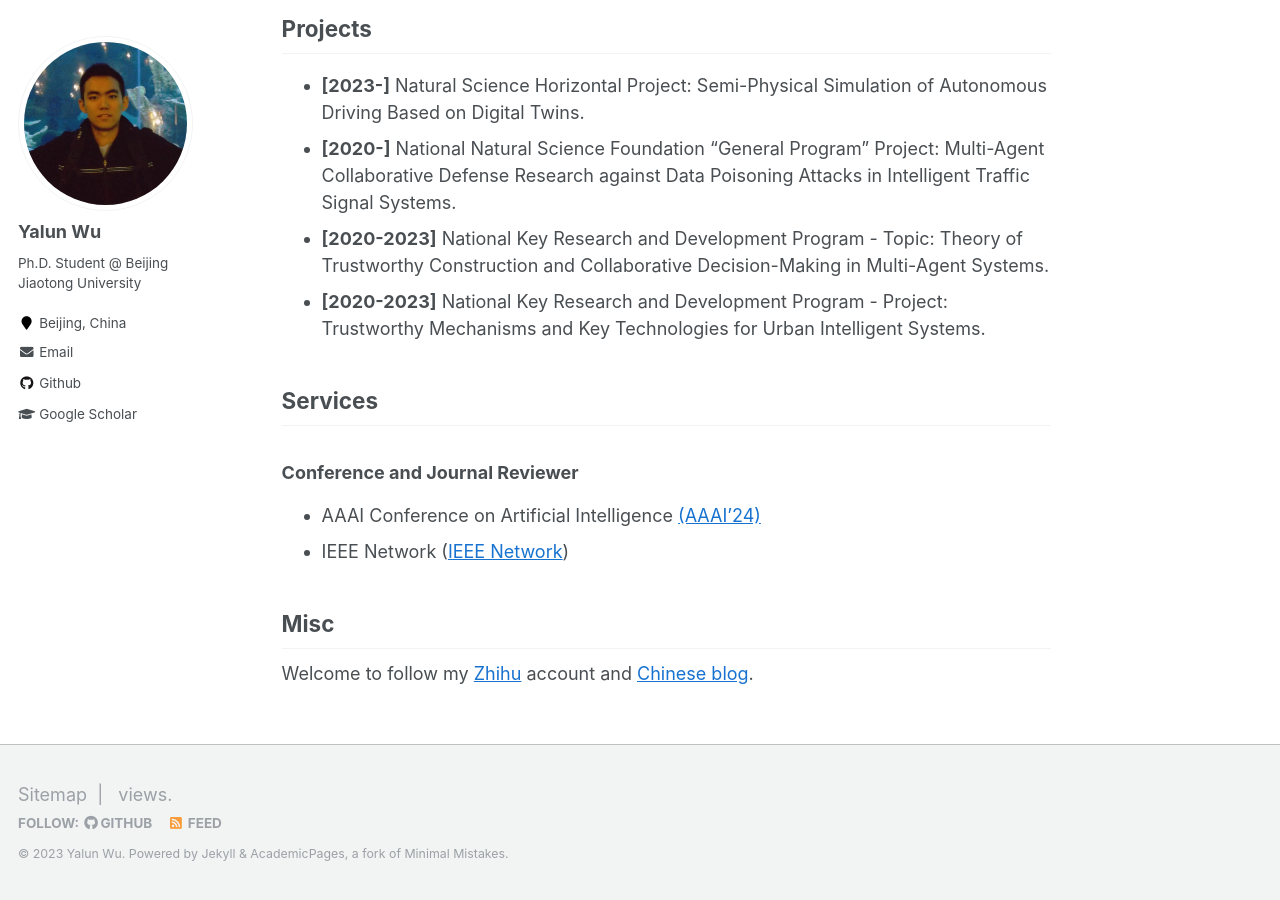
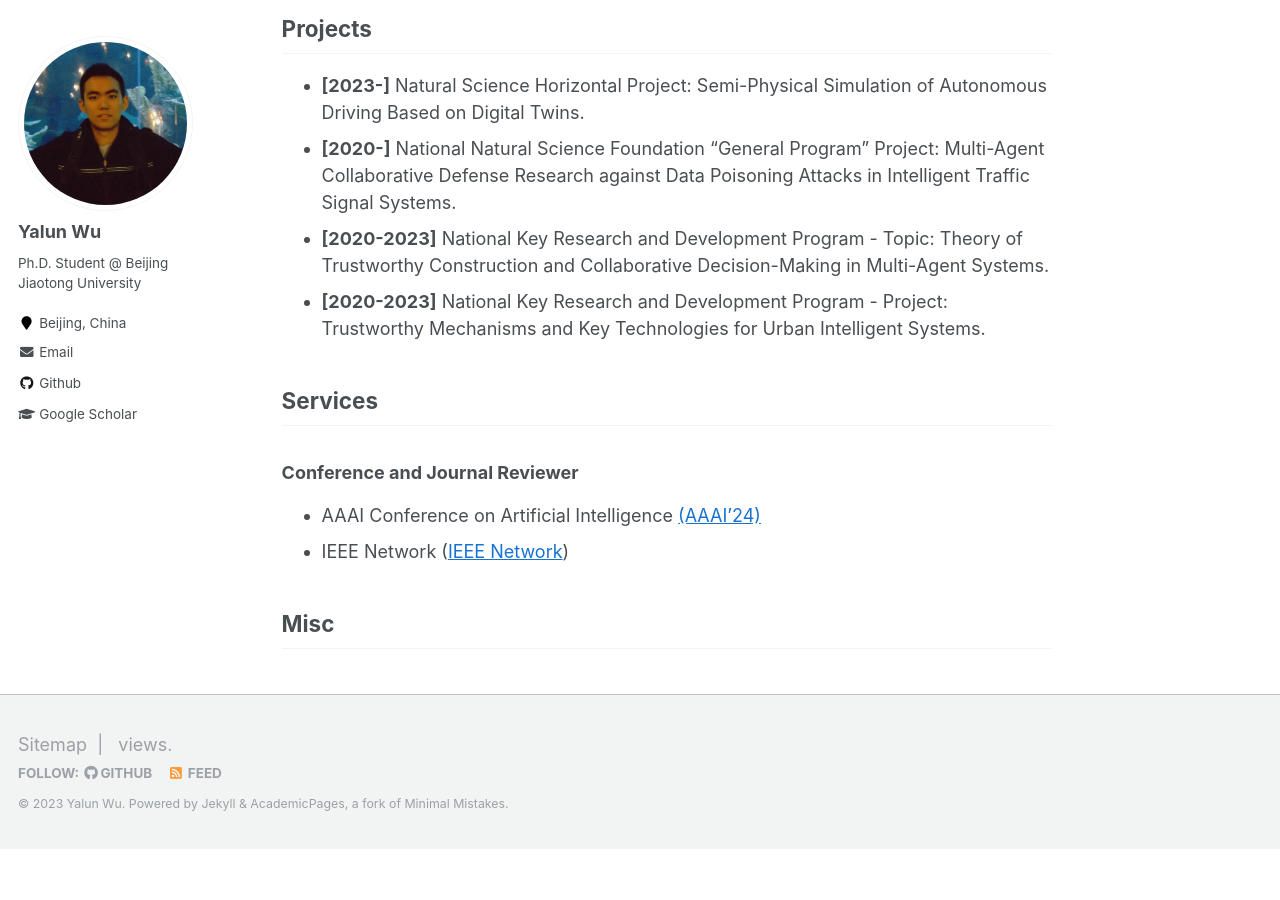
Before and after one commit to Allenpandas/Allenpandas.github.io, a Jekyll site: the page built from _pages/about.md, in a window 1280 px wide and 900 px high, scrolled down 1875 px. Built offline with Jekyll 4.4.1, drawn with Linux system fonts in a browser that asks for light colours; comment, search, counter and statistics services are not loaded; after the commit the page ends 2724 px from its top, so only the background shows below that.

Commit message:
delete misc in about

```diff
--- a/_pages/about.md
+++ b/_pages/about.md
@@ -90,7 +90,7 @@ I am always looking for related colaboration. If you are interested to chat with
 
 <h2 id='misc'>Misc</h2>
 
-Welcome to follow my [Zhihu](https://www.zhihu.com/people/huang-si-teng-67) account and [Chinese blog](https://kyonhuang.top/blog/).
+<!--Welcome to follow my [Zhihu](https://www.zhihu.com/people/huang-si-teng-67) account and [Chinese blog](https://kyonhuang.top/blog/).-->
 
 <!-- <div align="middle">
   <a href="https://milab.westlake.edu.cn/" target="_blank"><img align="middle" style="max-width: 300px; width: 100%; margin-right: 40px; margin-top: 10px" src="https://kyonhuang.top/images/milab_logo.png" /></a>
```
